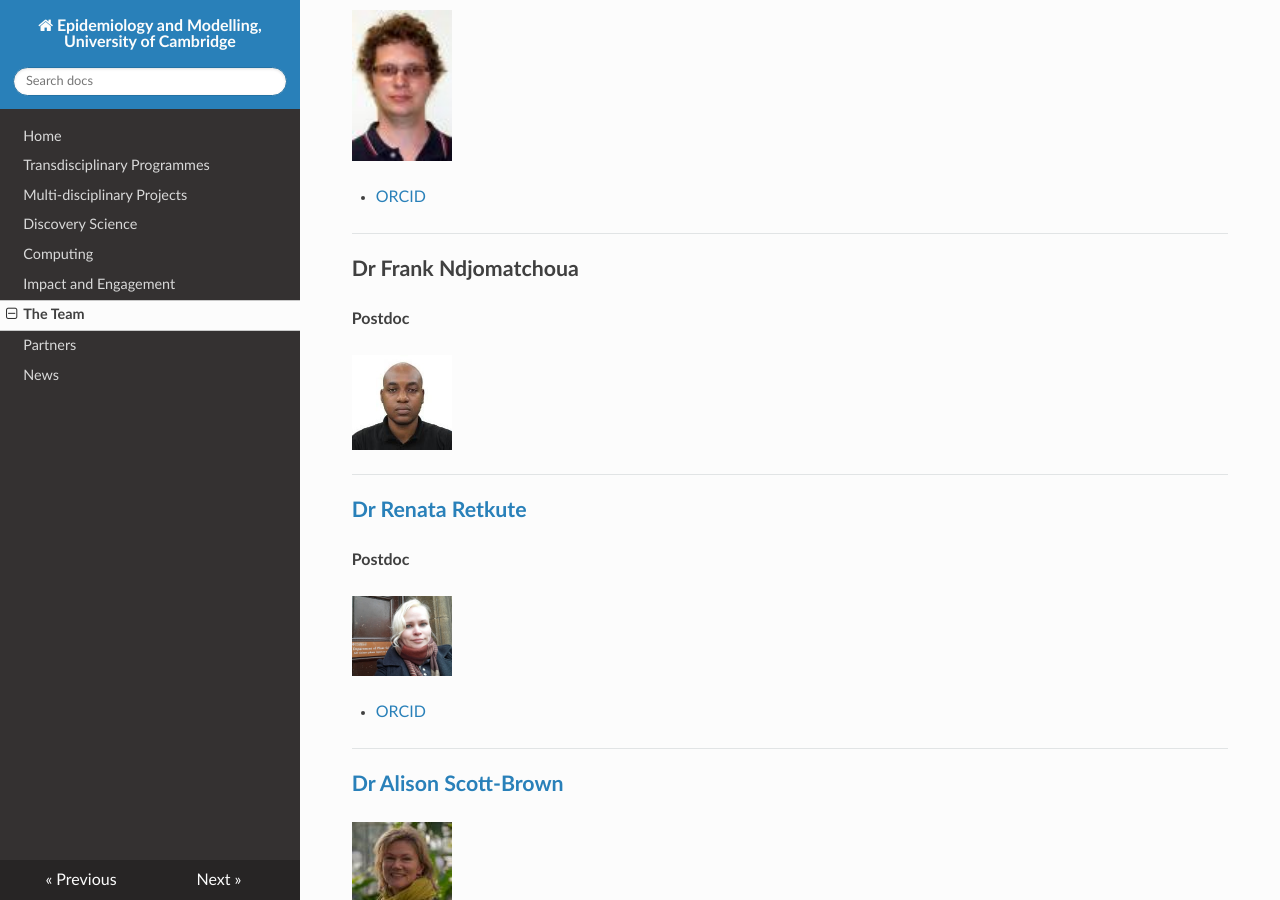
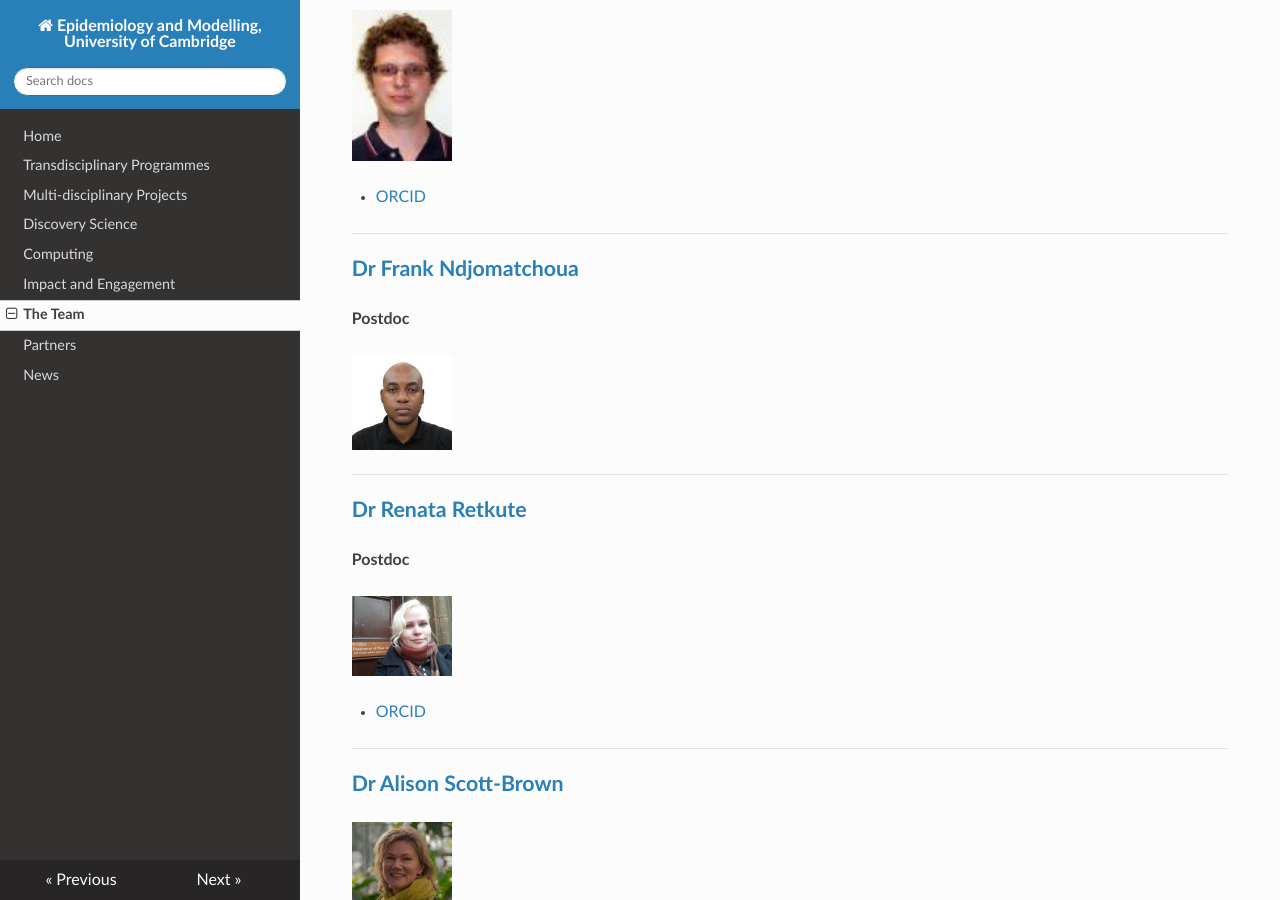
Before and after one commit to plantepidemics/plantepidemics, an MkDocs documentation site: the page built from docs/people.md, in a window 1280 px wide and 900 px high, scrolled down 1599 px. Built offline with MkDocs 1.6.1, drawn with Linux system fonts in a browser that asks for light colours; nearby versions of some CDN libraries.

Commit message:
updating Frank link

```diff
--- a/docs/people.md
+++ b/docs/people.md
@@ -49,7 +49,7 @@ For more details, [please visit the departmental website.](https://www.plantsci.
 
 ---
 
-<span style="font-size:16pt;font-weight:bold">Dr Frank Ndjomatchoua</span>
+<span style="font-size:16pt;font-weight:bold">[Dr Frank Ndjomatchoua](https://www.plantsci.cam.ac.uk/staff/frank-thomas-ndjomatchoua)</span>
 
 **Postdoc**
 
```
